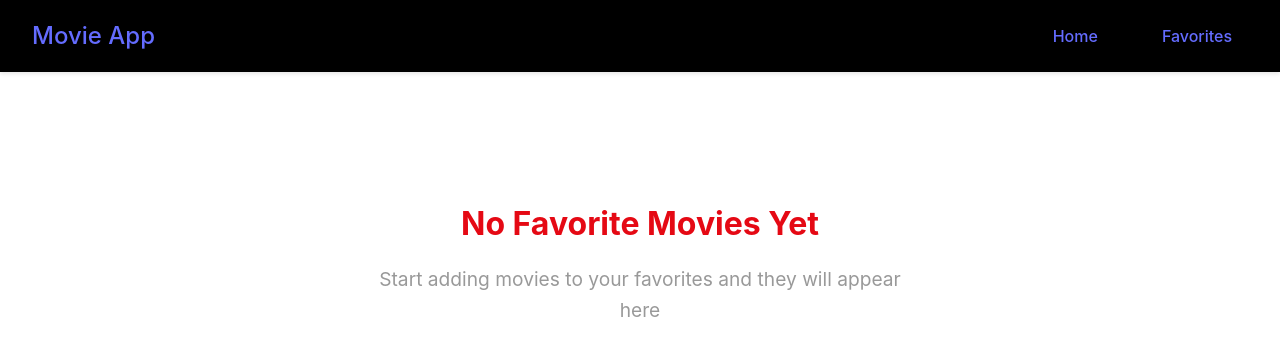
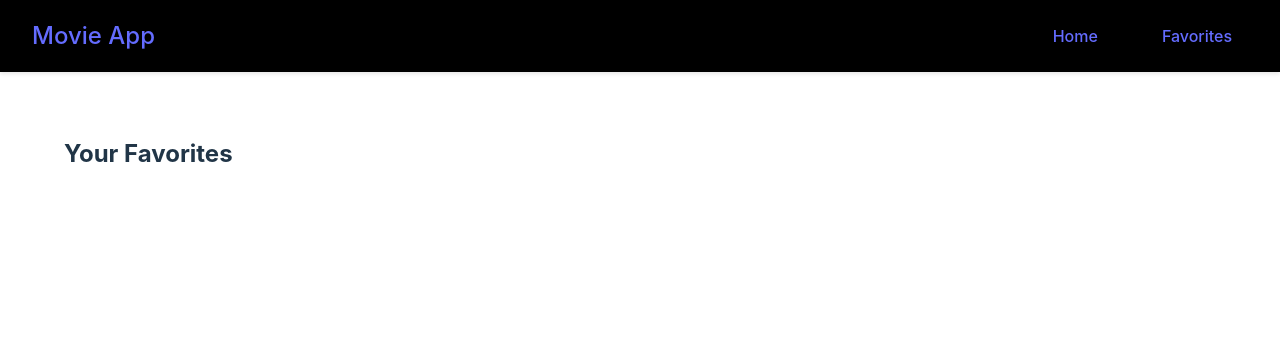
Before and after one commit to vishilp/MovieApp, a React (Vite) app in the folder frontend/: page /favorites in a window 1280 px wide. Shown: the top 356 px of the page. Built offline with nearby package versions, Linux system fonts and the light colour scheme.

Commit message:
favorites tab now works

```diff
--- a/frontend/src/pages/Favorites.jsx
+++ b/frontend/src/pages/Favorites.jsx
@@ -1,6 +1,21 @@
 import '../css/Favorites.css'
+import {useMovieContext} from "../contexts/MovieContext"
+import MovieCard from "../components/MovieCard"
 
 function Favorites(){
+    const {favorites} = useMovieContext()
+
+    if (favorites) {
+        return (
+            <div>
+                <h2 className="favorites">Your Favorites</h2>
+        <div className="movies-grid">
+        {favorites.map(movie => (
+            <MovieCard movie={movie} key={movie.id}/>))}
+    </div>
+    </div>)
+    }
+
     return (
         <div className="favorites-empty">
             <h2>No Favorite Movies Yet</h2>
```
